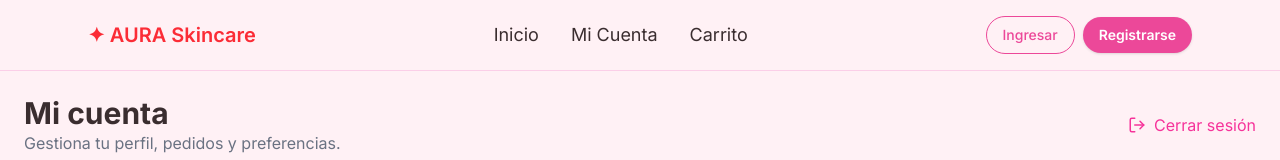
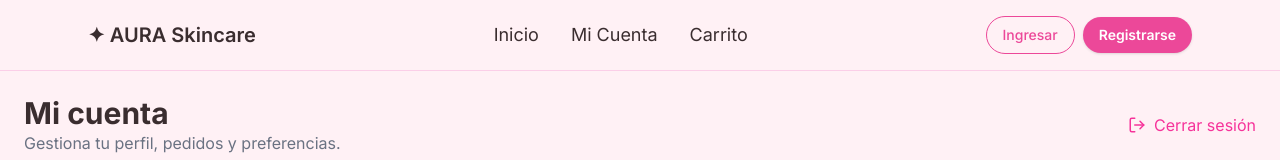
Before and after one commit to RocioArias7/E-commerce-Mod.4, a Next.js app: page /dashboard in a window 1280 px wide. Shown: the top 160 px of the page. Built offline with nearby package versions, Linux system fonts and the light colour scheme; no server answers.

Commit message:
Final listo

```diff
--- a/components/layout/Navbar.tsx
+++ b/components/layout/Navbar.tsx
@@ -19,7 +19,7 @@
 
         <Link href="/" className="flex items-center gap-2">
 
-        <div className="text-xl font-semibold text-red-500">
+        <div className="text-xl font-semibold text-foreground">
           ✦ AURA Skincare
         </div>
          </Link>
```
